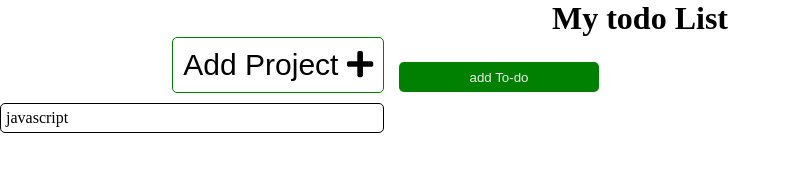
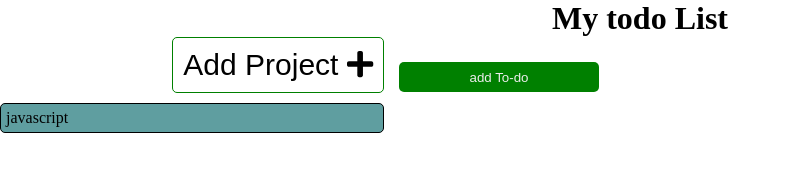
Before and after one commit to Urchmaney/to-do, a website built with webpack: page dist/index.html in a window 1280 px wide. Both pictures are taken after a click on the element "javascript". Shown: the whole page, without its empty margins (0-791 px from the left). Built offline with nearby package versions, Linux system fonts and the light colour scheme.

Commit message:
Add stylinng for current Project

```diff
--- a/src/index.js
+++ b/src/index.js
@@ -9,7 +9,7 @@ const createProject = (name) => {
   storage.addProject(project);
   const projects = storage.getProjects();
   currentProject = projects.length - 1;
-  view.renderProjects(projects);
+  view.renderProjects(projects, currentProject);
   view.renderProjectToDo(project);
 };
 
@@ -25,7 +25,7 @@ const addTodo = (todo) => {
   const projects = storage.getProjects();
   projects[currentProject].toDos.push(todo);
   storage.setProjects(projects);
-  view.renderProjects(projects);
+  view.renderProjects(projects, currentProject);
   view.renderProjectToDo(projects[currentProject]);
 };
 
@@ -38,7 +38,7 @@ const deleteTodo = (td) => {
       }
     });
     storage.setProjects(projects);
-    view.renderProjects(projects);
+    view.renderProjects(projects, currentProject);
     view.renderProjectToDo(projects[currentProject]);
   };
 
@@ -48,7 +48,7 @@ const changeCurrentProject = (index) => {
 
 const loadView = () => {
   const project = getDefaultProject();
-  view.renderProjects(storage.getProjects());
+  view.renderProjects(storage.getProjects(), currentProject);
   view.renderProjectToDo(project);
 };
 
--- a/src/style.css
+++ b/src/style.css
@@ -47,6 +47,14 @@ header{
     clear: both;
 }
 
+.project:hover{
+    background-color: lightgrey;
+}
+
+.currProject{
+    background-color: cadetblue;
+}
+
 .add-td-btn{
     width:200px;
     height:30px;
--- a/src/view.js
+++ b/src/view.js
@@ -72,7 +72,7 @@ const renderProjectForm = () => {
   submitButton.addEventListener('click', getProjectName);
 };
 
-const renderProjects = (projects) => {
+const renderProjects = (projects, currentProject) => {
   const projectContainer = document.getElementById('projects');
   projectContainer.innerHTML = '';
   const btnAddProject = document.createElement('button');
@@ -84,10 +84,17 @@ const renderProjects = (projects) => {
     const project = document.createElement('div');
     project.id = `project${index}`;
     project.innerHTML = element.name;
+    if (index === currentProject){
+      project.classList.add('currProject');
+    }
     project.classList.add('project');
     project.addEventListener('click', () => {
       renderProjectToDo(element);
+      const cur = document.getElementsByClassName('currProject')[0];
+      cur.classList.remove('currProject');
       changeCurrentProject(index);
+      project.classList.add('currProject');
+      renderProjects(projects, index);
     });
     projectContainer.appendChild(project);
   });
```
Also changed, not shown: 2 other files.
